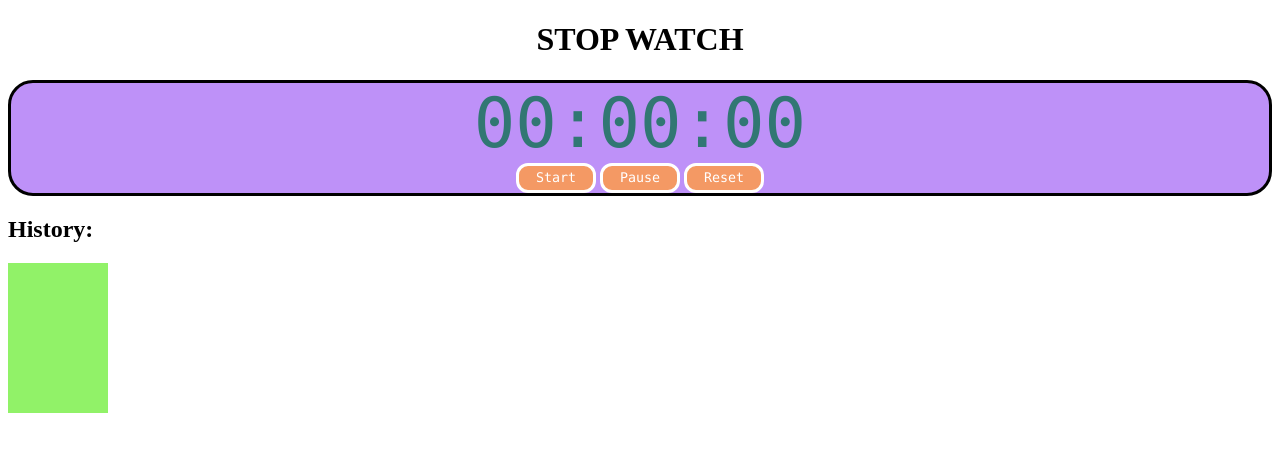
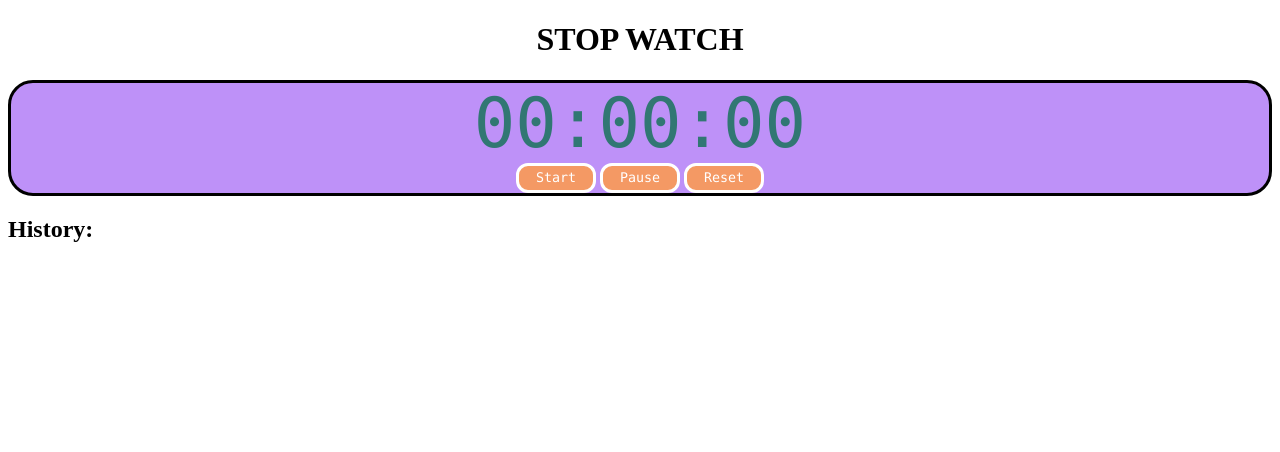
Before and after one commit to pkrishnavamsi0709/StopWatch, a plain HTML site: page index.html in a window 1280 px wide. Drawn offline with Linux system fonts and the light colour scheme.

```diff
--- a/index.css
+++ b/index.css
@@ -28,5 +28,5 @@ h1{
     background-color: #91f268;
     text-align:center;
     width:100px;
-    height:150px;
+    height:0px;
 }
```
